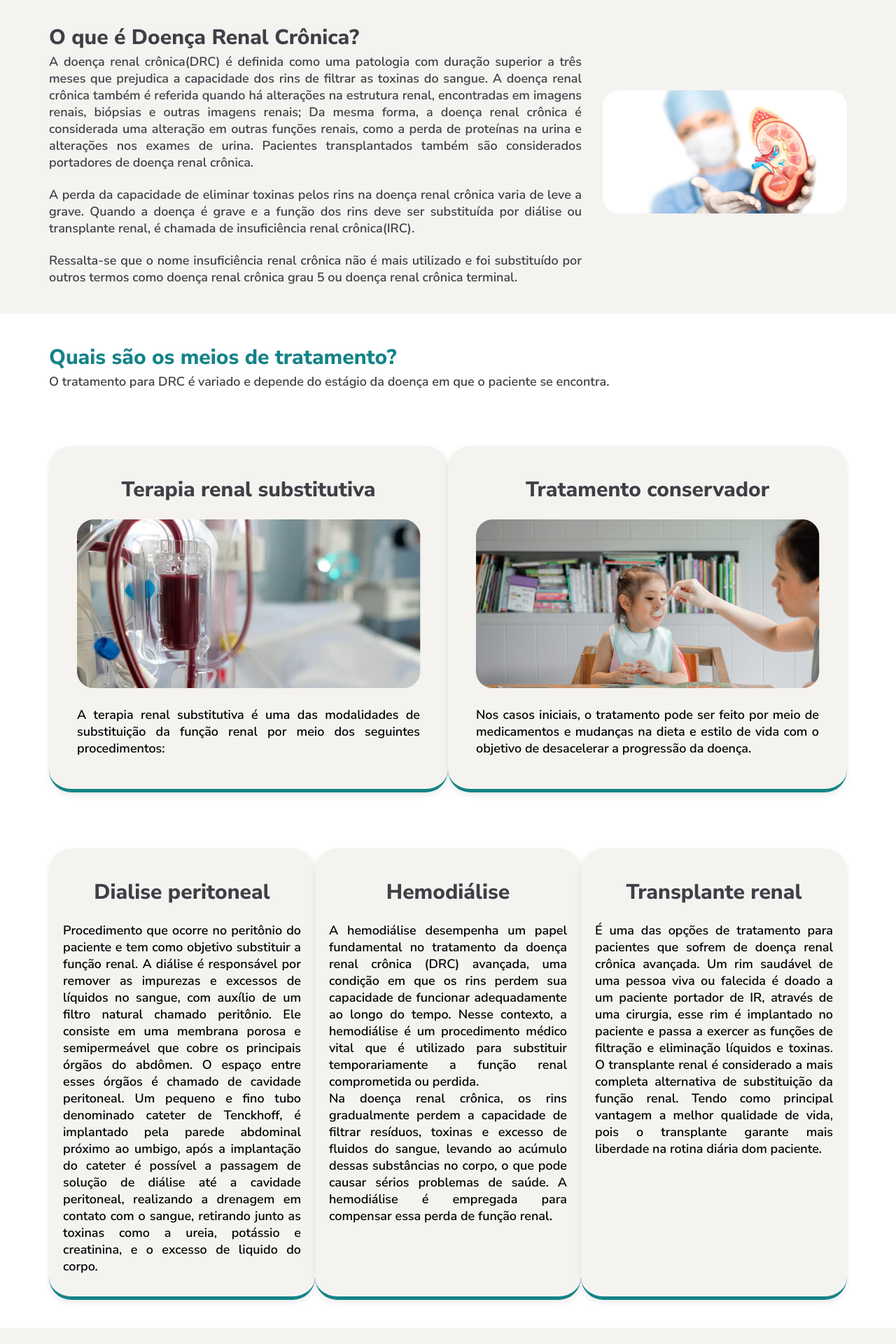
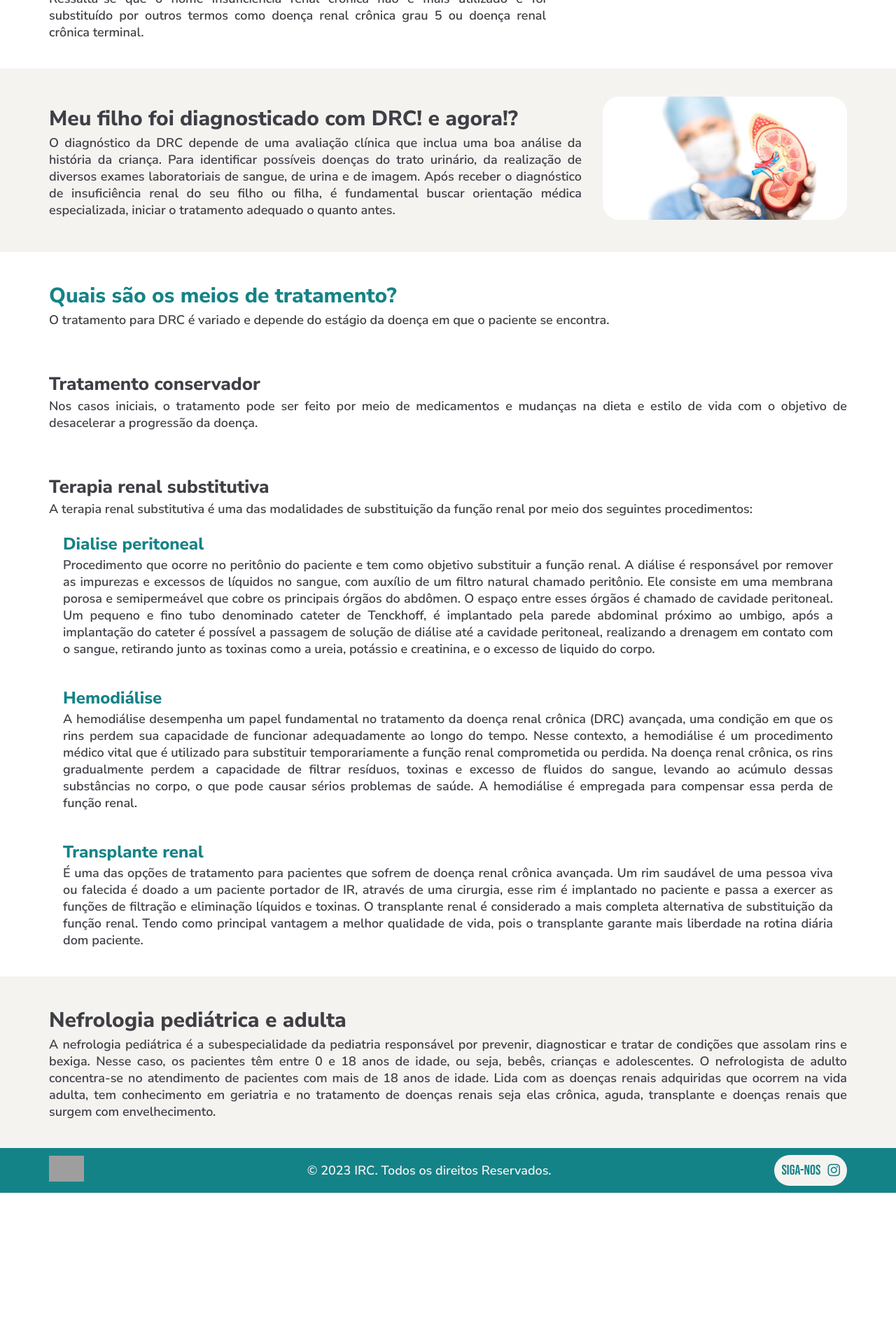
Before and after one commit to Sync-FATEC/API-NEFRO, a Flask app: page / in a window 1280 px wide. Shown: the part 472-2392 px from the top of the page at 70% size. After the commit the page ends 2176 px from the top, so only its background shows below. Run offline with Flask 3, Linux system fonts and the light colour scheme; parts of the project's set-up code (start-up, migrations or seed data) failed here and were passed over; some libraries are stand-ins or nearby versions; grey boxes are pictures that could not be loaded.

Commit message:
arrumei a estrutura da pagina home

```diff
--- a/src/static/css/blog.css
+++ b/src/static/css/blog.css
@@ -6,8 +6,8 @@ main{
     flex-direction: column;
     justify-content: space-between;
 }
+
 .comunidade{
-
     padding: 20px;
     align-items: center;
     background-color: var(--cor-fundo-branco);
--- a/src/static/css/style.css
+++ b/src/static/css/style.css
@@ -16,6 +16,7 @@
     font-style: normal;
     padding: 0;
     margin: 0;
+
 }
 
 body {
@@ -29,8 +30,6 @@ main {
 }
 
 h1 {
-    padding-bottom: var(--padding-titulo);
-    overflow: hidden;
     color: var(--cor-fonte-azul);
     font-family: Bebas Neue;
     font-size: 48px;
@@ -38,40 +37,41 @@ h1 {
     line-height: normal;
 }
 h2 {
-    padding-bottom: var(--padding-titulo);
-    overflow: hidden;
     color: var(--cor-fonte-cinza);
     font-family: Nunito Sans;
     font-size: 30px;
-    font-weight: 650;
     line-height: 150%;
 }
 
 h3 {
-    padding-bottom: var(--padding-titulo);
-    overflow: hidden;
     color: var(--cor-fonte-azul);
     font-family: Nunito sans;
     font-size: 30px;
-    font-weight: 650;
     line-height: 150%;
 }
 
 h4 {
-
-    padding: 20px;
     color: var(--cor-fonte-cinza);
-    font-size: 30px;
+    font-size: 26px;
     font-weight: 650;
     line-height: 150%;
 }
-
+h5{
+    color: var(--cor-fonte-azul);
+    font-size: 24px;
+    font-weight: 650;
+    line-height: 150%;
+}
 p {
     font-size: 18px;
     text-align: justify;
 }
 a{
     text-decoration: none;
+}
+li{
+    list-style-type: none;
+    padding: 20px;
 }
 /* ------------------------------Header------------------------------ */
 header {
@@ -159,79 +159,33 @@ header {
     transition: 350ms;
 }
 /* ------------------------------COMEÇO do HOME------------------------------ */
-.container, .container-background, .container-background-texto {
+.container, .container-background {
+    color: var(--cor-fonte-cinza);
     padding: var(--padding-fixo);
     display: flex;
     justify-content: space-between;
     align-items: center;
     column-gap: 30px;
 }
-
+.container-texto{
+    padding: var(--padding-fixo);
+}
 .container-background, .container-background-texto {
     background-color: var(--cor-fundo-branco);
 }
 
-.container-background-texto,
-.container-texto {
+.container-background-texto, .container-texto {
     color: var(--cor-fonte-cinza);
     font-weight: 600;
     line-height: 150%;
     padding-bottom: 20px;
 }
 
-.container-tratamentos {
-    padding: var(--padding-fixo);
-    display: flex;
-    justify-content: space-around;
-}
-.text {
-    width: 800px;
-    color: var(--cor-fonte-cinza);
-}
-.text-sem-img {
-    padding: var(--padding-fixo);
-    color: var(--cor-fonte-cinza);
-}
 .text-sem-img-background {
     padding: var(--padding-fixo);
     color: var(--cor-fonte-cinza);
     background-color: var(--cor-fundo-branco);
-}
-.tratamentos-terapia{
-    padding:var(--padding-fixo);
-    display: flex;
-    flex-direction: row;
-    justify-content: space-evenly;
-}
-.tratamentos-terapia-text{
-    text-align: center;
-    padding: 20px;
-    width: 340px;
-    height: 600px;
-    border-radius: 32px;
-    border-bottom: 5px solid var(--cor-fonte-azul);
-    background-color: var(--cor-fundo-branco);
-    box-shadow: 0px 4px 10px 0px rgba(0, 0, 0, 0.08);
-}
-.container-tratamentos{
-    padding:var(--padding-fixo);
-    display: flex;
-    flex-direction: row;
-    justify-content: space-around;
 
-}
-.tratamentos{
-    padding: 20px;
-    text-align: center;
-    width: 530px;
-    height: 450px;
-    border-radius: 32px;
-    border-bottom: 5px solid var(--cor-fonte-azul);
-    background-color: var(--cor-fundo-branco);
-    box-shadow: 0px 4px 10px 0px rgba(0, 0, 0, 0.08);
-    }
-.text-tratamento{
-    padding: 20px;
 }
 
 /* ------------------------------FIM do HOME------------------------------ */
--- a/src/templates/home.html
+++ b/src/templates/home.html
@@ -10,7 +10,22 @@
 
     <section class="container">
         <div class="text">
-            <h1>MEU FILHO FOI DIAGNOSTICADO COM DRC! E AGORA!?</h1>
+            <h1>O que é Doença Renal Crônica?</h1>
+            <p>A doença renal crônica(DRC) é definida como uma patologia com duração superior a três meses que prejudica a capacidade dos rins de filtrar as toxinas do sangue. A doença renal crônica também é referida quando há alterações na estrutura renal, encontradas em imagens renais, biópsias e outras imagens renais; Da mesma forma, a doença renal crônica é considerada uma alteração em outras funções renais, como a perda de proteínas na urina e alterações nos exames de urina. Pacientes transplantados também são considerados portadores de doença renal crônica.</p><br>
+
+            <p>A perda da capacidade de eliminar toxinas pelos rins na doença renal crônica varia de leve a grave. Quando a doença é grave e a função dos rins deve ser substituída por diálise ou transplante renal, é chamada de insuficiência renal crônica(IRC).</p><br>
+
+            <p>Ressalta-se que o nome insuficiência renal crônica não é mais utilizado e foi substituído por outros termos como doença renal crônica grau 5 ou doença renal crônica terminal.</p>
+
+        </div>
+        <div>
+            <img src="../static/img/rim.svg" alt="rimm" />
+        </div>
+    </section>
+    <!--fim-->
+    <section class="container-background">
+        <div class="text">
+            <h2>Meu filho foi diagnosticado com DRC! e agora!?</h2>
             <p>
                 O diagnóstico da DRC depende de uma avaliação clínica que inclua uma boa análise da
                 história da criança. Para identificar possíveis doenças do trato urinário, da realização de
@@ -19,65 +34,47 @@
             </p>
         </div>
         <div>
-            <img src="../static/img/rim.svg" alt="rimm" />
-        </div>
-    </section>
-    <!--fim-->
-    <section class="container-background">
-        <div class="text">
-            <h2>O que é Doença Renal Crônica?</h2>
-            <p>A doença renal crônica(DRC) é definida como uma patologia com duração superior a três meses que prejudica a capacidade dos rins de filtrar as toxinas do sangue. A doença renal crônica também é referida quando há alterações na estrutura renal, encontradas em imagens renais, biópsias e outras imagens renais; Da mesma forma, a doença renal crônica é considerada uma alteração em outras funções renais, como a perda de proteínas na urina e alterações nos exames de urina. Pacientes transplantados também são considerados portadores de doença renal crônica.</p><br>
-
-            <p>A perda da capacidade de eliminar toxinas pelos rins na doença renal crônica varia de leve a grave. Quando a doença é grave e a função dos rins deve ser substituída por diálise ou transplante renal, é chamada de insuficiência renal crônica(IRC).</p><br>
-
-            <p>Ressalta-se que o nome insuficiência renal crônica não é mais utilizado e foi substituído por outros termos como doença renal crônica grau 5 ou doença renal crônica terminal.</p>
-        </div>
-        <div>
             <img src="../static/img/irc.png" alt="irc">
         </div>
     </section>
-    <section class="text-sem-img">
+    <section class="container-texto">
         <h3>Quais são os meios de tratamento?</h3>
         <p>
             O tratamento para DRC é variado e depende do estágio da doença em que o paciente se
             encontra.
         </p>
     </section>
-    <section class="container-tratamentos">
-        <section class="tratamentos">
+    <section class="container-texto">
+            <h4>Tratamento conservador</h4>
+            <p>Nos casos iniciais, o tratamento pode ser feito por meio de medicamentos e mudanças na dieta e estilo de vida com o objetivo de desacelerar a progressão da doença.</p>
+
+        </section>
+        <section class="container-texto">
+
             <h4>Terapia renal substitutiva</h4>
-            <img class="image-tratamento" src="../static/img/hemodialise.png" alt="hemodialise">
-            <div class="text-tratamento"><p>A terapia renal substitutiva é uma das modalidades de substituição da função renal por meio dos seguintes procedimentos: </p>
-            </div>
+            <p>A terapia renal substitutiva é uma das modalidades de substituição da função renal por meio dos seguintes procedimentos: </p>
+
+           <ul>
+            <li>
+                <h5>Dialise peritoneal</h5>
+                <p>Procedimento que ocorre no peritônio do paciente e tem como objetivo substituir a função renal. A diálise é responsável por remover as impurezas e excessos de líquidos no sangue, com auxílio de um filtro natural chamado peritônio. Ele consiste em uma membrana porosa e semipermeável que cobre os principais órgãos do abdômen. O espaço entre esses órgãos é chamado de cavidade peritoneal. Um pequeno e fino tubo denominado cateter de Tenckhoff, é implantado pela parede abdominal próximo ao umbigo, após a implantação do cateter é possível a passagem de solução de diálise até a cavidade peritoneal, realizando a drenagem em contato com o sangue, retirando junto as toxinas como a ureia, potássio e creatinina, e o excesso de liquido do corpo.</p>
+            </li>
+            <li>
+                <h5>Hemodiálise</h5>
+                <p>A hemodiálise desempenha um papel fundamental no tratamento da doença renal crônica (DRC) avançada, uma condição em que os rins perdem sua capacidade de funcionar adequadamente ao longo do tempo. Nesse contexto, a hemodiálise é um procedimento médico vital que é utilizado para substituir temporariamente a função renal comprometida ou perdida.
+
+                    Na doença renal crônica, os rins gradualmente perdem a capacidade de filtrar resíduos, toxinas e excesso de fluidos do sangue, levando ao acúmulo dessas substâncias no corpo, o que pode causar sérios problemas de saúde. A hemodiálise é empregada para compensar essa perda de função renal.</p>
+            </li>
+            <li>
+                <h5>Transplante renal</h5>
+                <p>É uma das opções de tratamento para pacientes que sofrem de doença renal crônica avançada. Um rim saudável de uma pessoa viva ou falecida é doado a um paciente portador de IR, através de uma cirurgia, esse rim é implantado no paciente e passa a exercer as funções de filtração e eliminação líquidos e toxinas. O transplante renal é considerado a mais completa alternativa de substituição da função renal. Tendo como principal vantagem a melhor qualidade de vida, pois o transplante garante mais liberdade na rotina diária dom paciente.</p>
+            </li>
+           </ul>
         </section>
 
-        <section class="tratamentos">
-            <h4>Tratamento conservador</h4>
-            <img class="image-hemodialise" src="../static/img/tratamentoconservador.png" alt="hemodialise">
-            <div class="text-tratamento">
-            <p>Nos casos iniciais, o tratamento pode ser feito por meio de medicamentos e mudanças na dieta e estilo de vida com o objetivo de desacelerar a progressão da doença.</p>
-            </div>
-        </section>
-    </section>
-    <section class="tratamentos-terapia">
-        <section class="tratamentos-terapia-text">
-            <h4>Dialise peritoneal</h4>
-            <div><p>Procedimento que ocorre no peritônio do paciente e tem como objetivo substituir a função renal. A diálise é responsável por remover as impurezas e excessos de líquidos no sangue, com auxílio de um filtro natural chamado peritônio. Ele consiste em uma membrana porosa e semipermeável que cobre os principais órgãos do abdômen. O espaço entre esses órgãos é chamado de cavidade peritoneal. Um pequeno e fino tubo denominado cateter de Tenckhoff, é implantado pela parede abdominal próximo ao umbigo, após a implantação do cateter é possível a passagem de solução de diálise até a cavidade peritoneal, realizando a drenagem em contato com o sangue, retirando junto as toxinas como a ureia, potássio e creatinina, e o excesso de liquido do corpo.</p>
-            </div>
-        </section>
-        <section class="tratamentos-terapia-text">
-            <h4>Hemodiálise</h4>
-            <div>
-                <p>A hemodiálise desempenha um papel fundamental no tratamento da doença renal crônica (DRC) avançada, uma condição em que os rins perdem sua capacidade de funcionar adequadamente ao longo do tempo. Nesse contexto, a hemodiálise é um procedimento médico vital que é utilizado para substituir temporariamente a função renal comprometida ou perdida.</p>
-            <p>Na doença renal crônica, os rins gradualmente perdem a capacidade de filtrar resíduos, toxinas e excesso de fluidos do sangue, levando ao acúmulo dessas substâncias no corpo, o que pode causar sérios problemas de saúde. A hemodiálise é empregada para compensar essa perda de função renal.</p>
-            </div>
-        </section>
-        <section class="tratamentos-terapia-text">
-            <h4>Transplante renal</h4>
-            <div><p>É uma das opções de tratamento para pacientes que sofrem de doença renal crônica avançada. Um rim saudável de uma pessoa viva ou falecida é doado a um paciente portador de IR, através de uma cirurgia, esse rim é implantado no paciente e passa a exercer as funções de filtração e eliminação líquidos e toxinas. O transplante renal é considerado a mais completa alternativa de substituição da função renal. Tendo como principal vantagem a melhor qualidade de vida, pois o transplante garante mais liberdade na rotina diária dom paciente.</p>
-            </div>
-        </section>
-    </section>
+
+
+
 
     <section class="text-sem-img-background">
 
```
Also changed, not shown: src/templates/comunidade.html (+3 -6 lines).
